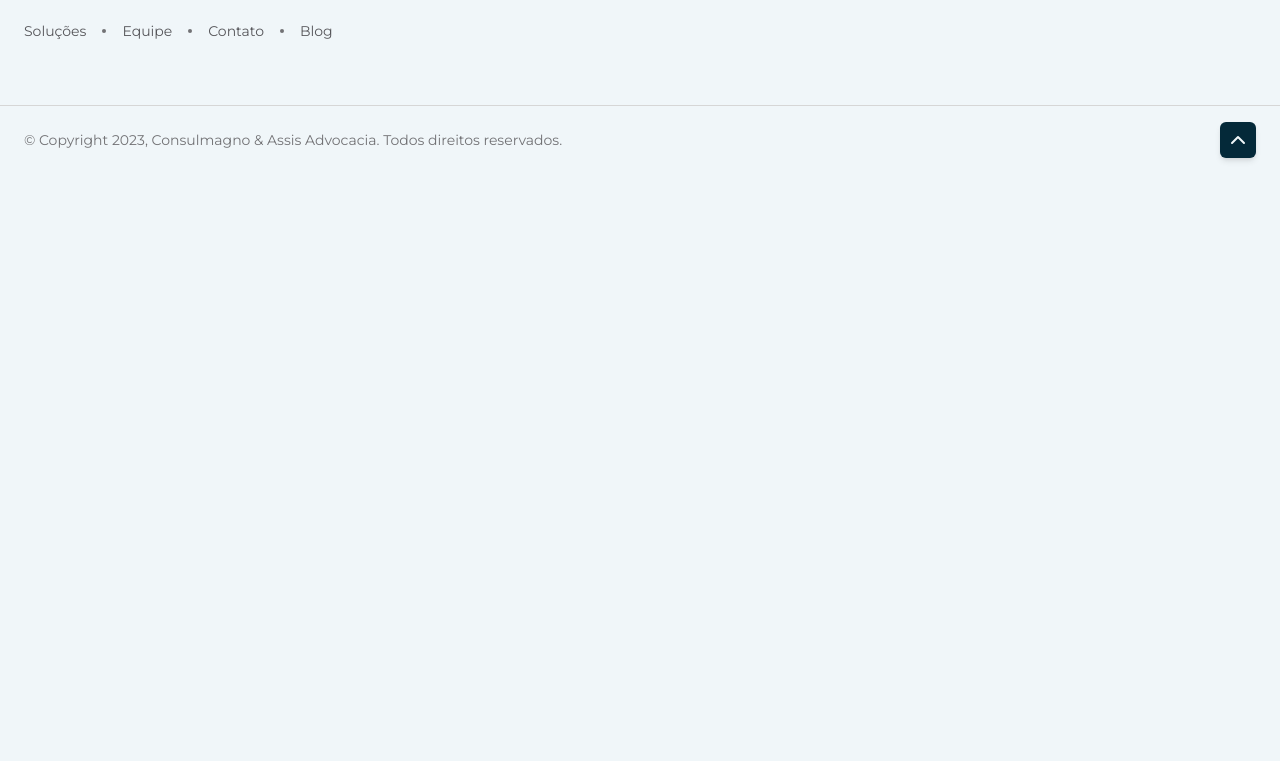
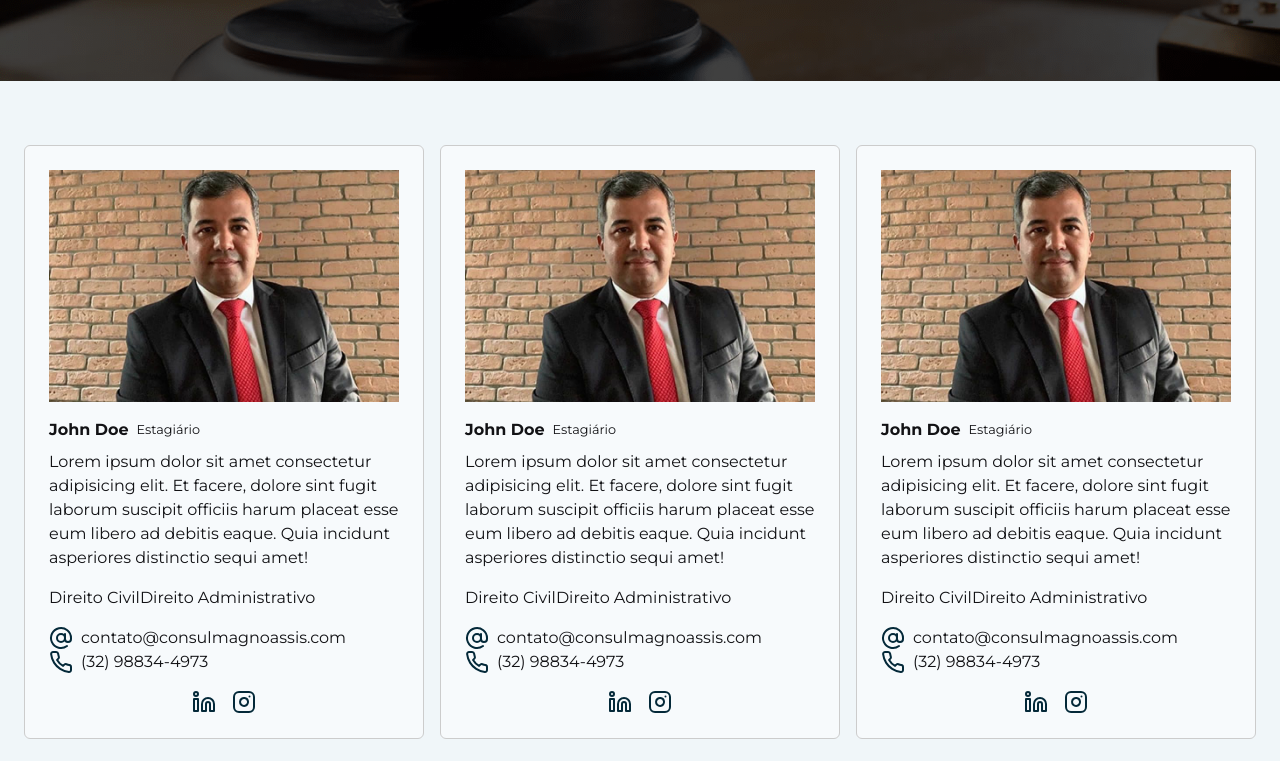
Before and after one commit to charmingruby/consulmagno-e-assis, a Next.js app: page /nossa-equipe in a window 1280 px wide. Shown: the part 719-1480 px from the top of the page. Before the commit the page ends 893 px from the top, so only its background shows below. Built offline with nearby package versions, Linux system fonts and the light colour scheme.

Commit message:
inicio de equipe

```diff
--- /dev/null
+++ b/src/app/(app)/nossa-equipe/components/lawyer-card.tsx
@@ -0,0 +1,72 @@
+import { Box } from "@/components/ui/box"
+import { AtSign, Instagram, Linkedin, Phone } from "lucide-react"
+
+import { StaticImport } from "next/dist/shared/lib/get-img-props"
+import Image from 'next/image'
+import Link from "next/link"
+
+interface LawyerCardProps {
+    name: string
+    description: string
+    linkedinUrl: string
+    phoneNumber: string
+    instagramUrl: string
+    emailUrl: string
+    role: string
+    avatarUrl: StaticImport | string
+    areas: string[]
+}
+
+export function LayerCard(props: LawyerCardProps) {
+    return (
+        <Box >
+            <div className="grid-rows-5">
+
+                {/* Foto  */}
+                <div>
+                    <Image alt="foto do John" src={props.avatarUrl} />
+                </div>
+
+                {/* Nome, Função e descrição  */}
+                <div className="mt-4 mb-4" >
+                    <div className="flex gap-2 items-center pb-2">
+                        <strong>{props.name}</strong>
+                        <small>{props.role}</small>
+                    </div>
+
+                    <div>
+                        <p>{props.description}</p>
+                    </div>
+                </div>
+
+                {/* Áreas  */}
+                <div >
+                    <p >{props.areas.map((area) => (
+                        <Link prefetch={false} href="/">
+                            <span key={area}>{area}</span>
+                        </Link>
+                    ))}</p>
+                </div>
+
+                {/* Contato  */}
+                <div className="mt-4 mb-4" >
+                    <div className="flex gap-2 ">{/* email  */}
+                        <AtSign className=" text-primary-main" />
+                        <span>{props.emailUrl}</span>
+                    </div>
+                    <div className="flex gap-2">{/* telefone  */}
+                        <Phone className=" text-primary-main" />
+                        <span>{props.phoneNumber}</span>
+                    </div>
+                </div>
+
+                {/* redes sociais  */}
+                <div className="flex justify-center gap-4 text-primary-main " >
+                    <Link href={props.linkedinUrl} prefetch={false} target="_blank"><Linkedin className=" hover:text-secondary-main" /></Link>
+                    <Link href={props.instagramUrl} prefetch={false} target="_blank"><Instagram className=" hover:text-secondary-main" /></Link>
+                </div>
+
+            </div>
+        </Box>
+    )
+}
--- a/src/app/(app)/nossa-equipe/page.tsx
+++ b/src/app/(app)/nossa-equipe/page.tsx
@@ -1,18 +1,71 @@
+import { PageTitle } from '@/components/page-title'
 import * as Container from '@/components/ui/container'
+import { LayerCard } from './components/lawyer-card'
+import lawyer from '@/assets/images/lawyer.jpg'
 
 export default function Team() {
   return (
     <>
-      <Container.Root border="borderBottom">
-        <Container.Content className="pt-24">
-          hero com foto do time
+
+      {/* Foto da equipe com uma texto */}
+      <Container.Root className="hero-img flex items-center sm:py-0 bg-no-repeat bg-center bg-fixed md:min-h-screen">
+        <Container.Content >
+          <div className="z-10 mt-16 sm:mt-0 w-full md:max-w-2xl flex flex-col justify-center">
+            <h1 className="text-gray-50 font-semibold m-0 text-3xl md:text-4xl mb-6 break-words">
+              Conheça nosso time
+            </h1>
+            <h2 className='text-gray-50 '> Lorem ipsum dolor sit amet consectetur adipisicing elit. Nesciunt excepturi sint expedita voluptas quidem adipisci modi deleniti at odit, laborum cumque sit voluptatem nam placeat similique aut soluta itaque facilis.</h2>
+          </div>
         </Container.Content>
       </Container.Root>
 
+      {/* Mostrar membros do time com foto */}
       <Container.Root border="borderBottom">
-        <Container.Content>time</Container.Content>
+        <Container.Content>
+          <div className='flex gap-4'>
+
+            <LayerCard
+              avatarUrl={lawyer}
+              description="Lorem ipsum dolor sit amet consectetur adipisicing elit. Et facere, dolore sint fugit laborum suscipit officiis harum placeat esse eum libero ad debitis eaque. Quia incidunt asperiores distinctio sequi amet!"
+              emailUrl=' contato@consulmagnoassis.com'
+              instagramUrl='https://www.instagram.com/consulmagnoassisadv/'
+              linkedinUrl='https://www.linkedin.com/company/consulmagnoeassis/about/?viewAsMember=true'
+              name='John Doe'
+              role='Estagiário'
+              phoneNumber='(32) 98834-4973'
+              areas={["Direito Civil", "Direito Administrativo"]}
+            />
+
+             <LayerCard
+              avatarUrl={lawyer}
+              description="Lorem ipsum dolor sit amet consectetur adipisicing elit. Et facere, dolore sint fugit laborum suscipit officiis harum placeat esse eum libero ad debitis eaque. Quia incidunt asperiores distinctio sequi amet!"
+              emailUrl=' contato@consulmagnoassis.com'
+              instagramUrl='https://www.instagram.com/consulmagnoassisadv/'
+              linkedinUrl='https://www.linkedin.com/company/consulmagnoeassis/about/?viewAsMember=true'
+              name='John Doe'
+              role='Estagiário'
+              phoneNumber='(32) 98834-4973'
+              areas={["Direito Civil", "Direito Administrativo"]}
+            />
+
+             <LayerCard
+              avatarUrl={lawyer}
+              description="Lorem ipsum dolor sit amet consectetur adipisicing elit. Et facere, dolore sint fugit laborum suscipit officiis harum placeat esse eum libero ad debitis eaque. Quia incidunt asperiores distinctio sequi amet!"
+              emailUrl=' contato@consulmagnoassis.com'
+              instagramUrl='https://www.instagram.com/consulmagnoassisadv/'
+              linkedinUrl='https://www.linkedin.com/company/consulmagnoeassis/about/?viewAsMember=true'
+              name='John Doe'
+              role='Estagiário'
+              phoneNumber='(32) 98834-4973'
+              areas={["Direito Civil", "Direito Administrativo"]}
+            />
+
+
+          </div>
+        </Container.Content>
       </Container.Root>
 
+      {/* Componente */}
       <Container.Root>
         <Container.Content>veja tambem</Container.Content>
       </Container.Root>
```
Also changed, not shown: src/assets/images/lawyer.jpg (added), src/assets/images/map.png.
